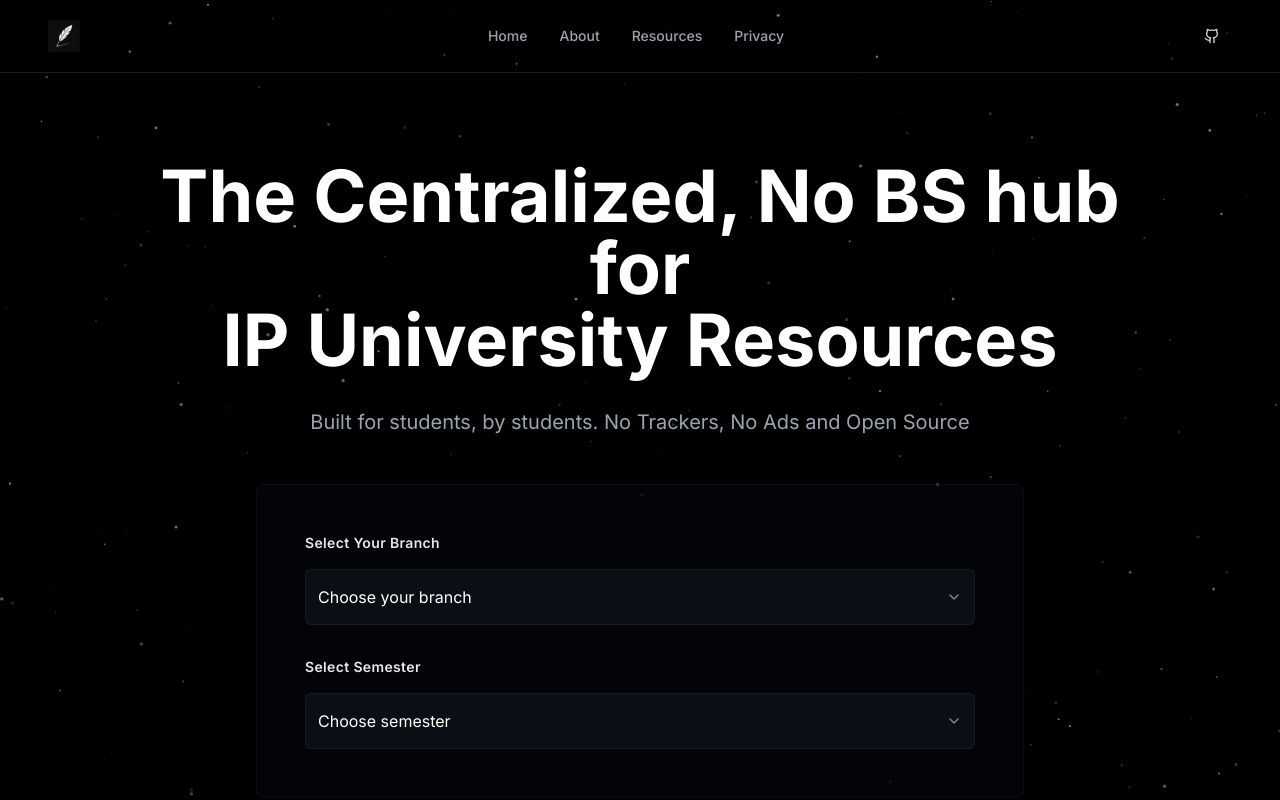
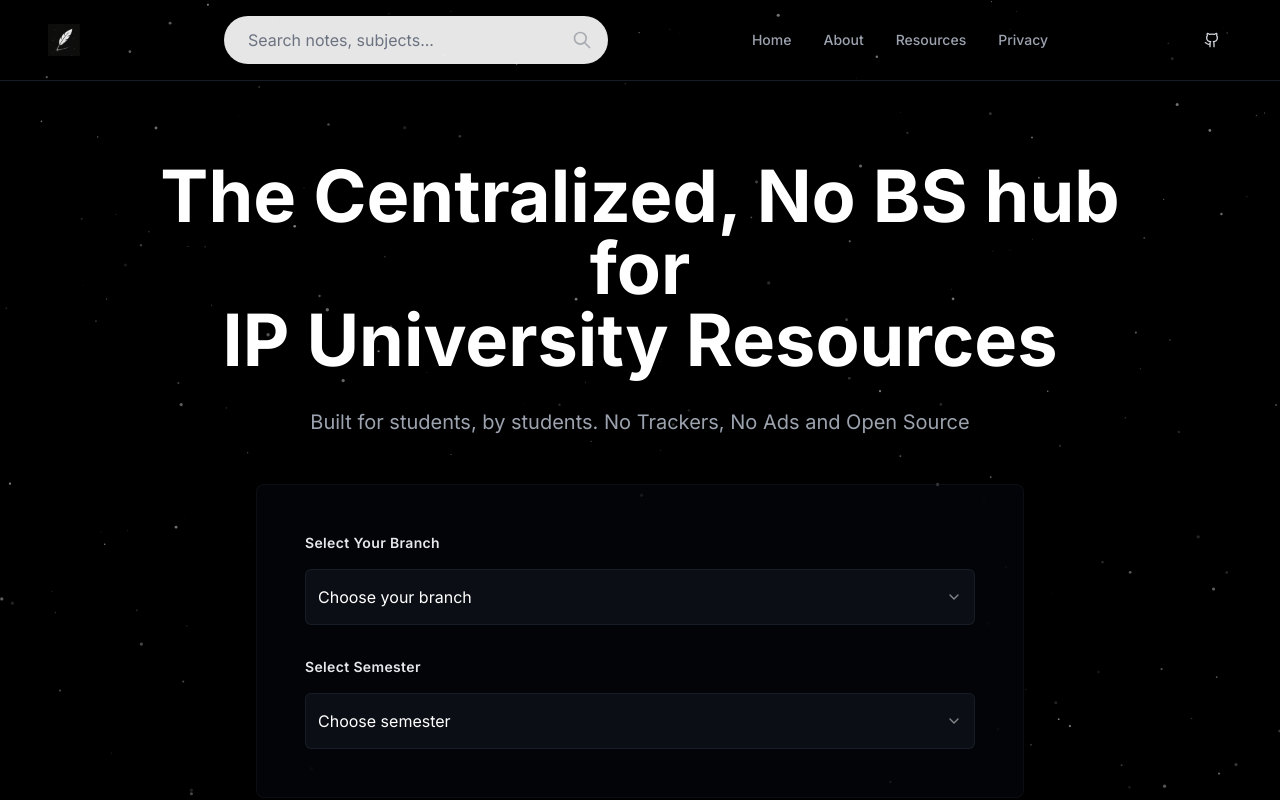
Before and after one commit to Kuberwastaken/engram, a React (Vite) app: page / in a window 1280 px wide. Shown: the top 800 px of the page. Built offline with nearby package versions, Linux system fonts and the light colour scheme.

Commit message:
Search Bar added
I added the search functionality by adding SearchResults.tsx , route added at App.tsx and index styled

```diff
--- a/src/App.tsx
+++ b/src/App.tsx
@@ -11,6 +11,7 @@ import About from "./pages/About";
 import Resources from "./pages/Resources";
 import Privacy from "./pages/Privacy";
 import NotFound from "./pages/NotFound";
+import SearchResults from "./pages/SearchResults";
 
 const queryClient = new QueryClient();
 
@@ -28,6 +29,7 @@ const App = () => (
           <Route path="/:branch/:semester" element={<BranchSemester />} />
           <Route path="/subject/:name" element={<Subject />} />
           <Route path="*" element={<NotFound />} />
+          <Route path="/search" element={<SearchResults />} />
         </Routes>
       </BrowserRouter>
     </TooltipProvider>
--- a/src/pages/Index.tsx
+++ b/src/pages/Index.tsx
@@ -13,6 +13,8 @@ const Index = () => {
   const [isMobileMenuOpen, setIsMobileMenuOpen] = useState(false); // Mobile menu state
   const [isMenuClosing, setIsMenuClosing] = useState(false); // Animation state
   const navigate = useNavigate();
+  const [searchQuery, setSearchQuery] = useState('');
+const [isSearching, setIsSearching] = useState(false);
 
   const branches = [
     'AIDS', 'AIML', 'CIVIL', 'CSE', 'ECE', 'EEE', 'IT', 'MECH'
@@ -27,6 +29,26 @@ const Index = () => {
       setIsMobileMenuOpen(false);
       setIsMenuClosing(false);
     }, 300); // Match CSS animation duration
+  };
+
+  const handleSearchChange = (e: React.ChangeEvent<HTMLInputElement>) => {
+    setSearchQuery(e.target.value);
+  };
+
+  const handleSearchSubmit = () => {
+    if (searchQuery.trim()) {
+      setIsSearching(true);
+      // Navigate to search results page with the query
+      navigate(`/search?q=${encodeURIComponent(searchQuery.trim())}`);
+      setSearchQuery('');
+      setIsSearching(false);
+    }
+  };
+
+  const handleKeyPress = (e: React.KeyboardEvent) => {
+    if (e.key === 'Enter') {
+      handleSearchSubmit();
+    }
   };
 
   // Load preferences from localStorage on mount
@@ -148,6 +170,71 @@ const Index = () => {
                   `}
                 />
               </div>
+              <div className="flex items-center">
+  <div className="relative transition-all duration-500 ease-out">
+  <input
+    type="text"
+    placeholder="Search notes, subjects..."
+    value={searchQuery}
+    onChange={handleSearchChange}
+    onKeyPress={handleKeyPress}
+    className={`bg-white/90 text-black placeholder-gray-500 rounded-full shadow-sm focus:outline-none focus:ring-4 focus:ring-blue-400 transition-all duration-500 ease-out ${
+      isScrolled ? 'w-56 h-6 text-sm px-4' : 'w-96 h-12 text-base px-6'
+    }`}
+    disabled={isSearching}
+  />
+  <button
+    onClick={handleSearchSubmit}
+    disabled={isSearching || !searchQuery.trim()}
+    className={`absolute right-4 top-1/2 transform -translate-y-1/2 transition-all duration-300 ease-in-out ${
+      isSearching || !searchQuery.trim()
+        ? 'opacity-40 cursor-not-allowed'
+        : 'opacity-100 hover:scale-110'
+    }`}
+  >
+    {isSearching ? (
+      <svg
+        className="animate-spin h-5 w-5 text-gray-500"
+        xmlns="http://www.w3.org/2000/svg"
+        fill="none"
+        viewBox="0 0 24 24"
+      >
+        <circle
+          className="opacity-25"
+          cx="12"
+          cy="12"
+          r="10"
+          stroke="currentColor"
+          strokeWidth="4"
+        ></circle>
+        <path
+          className="opacity-75"
+          fill="currentColor"
+          d="M4 12a8 8 0 018-8V0C5.373 0 0 5.373 0 12h4zm2 5.291A7.962 7.962 0 014 12H0c0 3.042 1.135 5.824 3 7.938l3-2.647z"
+        ></path>
+      </svg>
+    ) : (
+      <svg
+        xmlns="http://www.w3.org/2000/svg"
+        className={`text-gray-600 ${
+          isScrolled ? 'h-4 w-4' : 'h-5 w-5'
+        } transition-all duration-300`}
+        fill="none"
+        viewBox="0 0 24 24"
+        stroke="currentColor"
+      >
+        <path
+          strokeLinecap="round"
+          strokeLinejoin="round"
+          strokeWidth={2}
+          d="M21 21l-6-6m2-5a7 7 0 11-14 0 7 7 0 0114 0z"
+        />
+      </svg>
+    )}
+  </button>
+</div>
+</div>
+
 
               {/* Centered Navigation - Desktop Only */}
               <nav className="hidden md:flex items-center space-x-8">
--- /dev/null
+++ b/src/pages/SearchResults.tsx
@@ -0,0 +1,151 @@
+import { useLocation, useNavigate } from 'react-router-dom';
+import { useEffect, useState } from 'react';
+import { Card, CardContent } from '@/components/ui/card';
+import { Button } from '@/components/ui/button';
+import { BookOpen, ArrowLeft } from 'lucide-react';
+import { StarField } from '@/components/StarField';
+
+interface DotNote {
+  id: string;
+  title: string;
+  type: string;
+  branch: string;
+  semester: string;
+  subject: string;
+  viewUrl: string;
+  downloadUrl: string;
+  originalFolder: string;
+}
+
+const SearchResults = () => {
+  const location = useLocation();
+  const navigate = useNavigate();
+  const [searchResults, setSearchResults] = useState<DotNote[]>([]);
+  const [isLoading, setIsLoading] = useState(true);
+
+  const query = new URLSearchParams(location.search).get('q') || '';
+
+  useEffect(() => {
+    const fetchDotNotes = async () => {
+      setIsLoading(true);
+      try {
+        const res = await fetch('/Content-Meta/Dotnotes.json');
+        const data = await res.json();
+        const results: DotNote[] = [];
+
+        // Step 1: Flatten the nested JSON
+        for (const branch in data.branches) {
+          const semesters = data.branches[branch];
+          for (const semester in semesters) {
+            const subjects = semesters[semester];
+            for (const subject in subjects) {
+              const sources = subjects[subject];
+              for (const type in sources) {
+                const files = sources[type];
+                files.forEach((file: any) => {
+                  results.push({
+                    id: file.id,
+                    title: file.name,
+                    type,
+                    branch,
+                    semester,
+                    subject,
+                    viewUrl: file.viewUrl,
+                    downloadUrl: file.downloadUrl,
+                    originalFolder: file.originalFolder,
+                  });
+                });
+              }
+            }
+          }
+        }
+
+        // Step 2: Filter by query
+        const filtered = results.filter((item) =>
+          item.title.toLowerCase().includes(query.toLowerCase()) ||
+          item.branch.toLowerCase().includes(query.toLowerCase()) ||
+          item.semester.toLowerCase().includes(query.toLowerCase()) ||
+          item.subject.toLowerCase().includes(query.toLowerCase()) ||
+          item.type.toLowerCase().includes(query.toLowerCase())
+        );
+
+        setSearchResults(filtered);
+      } catch (error) {
+        console.error('Failed to load dot notes:', error);
+      } finally {
+        setIsLoading(false);
+      }
+    };
+
+    if (query) fetchDotNotes();
+  }, [query]);
+
+  return (
+    <div className="min-h-screen bg-black text-white relative overflow-hidden grain">
+        <StarField />
+      <div className="max-w-6xl mx-auto">
+        <Button
+          variant="ghost"
+          onClick={() => navigate(-1)}
+          className="mb-6 flex items-center gap-2 text-gray-400 hover:text-white"
+        >
+          <ArrowLeft size={18} />
+          Back
+        </Button>
+
+        <h1 className="text-2xl sm:text-3xl font-bold mb-6">
+          Search Results for "{query}"
+        </h1>
+
+        {isLoading ? (
+          <div className="flex justify-center items-center h-64">
+            <div className="animate-spin rounded-full h-12 w-12 border-t-2 border-b-2 border-blue-500"></div>
+          </div>
+        ) : searchResults.length > 0 ? (
+          <div className="grid grid-cols-1 md:grid-cols-2 lg:grid-cols-3 gap-6">
+            {searchResults.map((result) => (
+              <Card
+                key={result.id}
+                className="bg-gray-900/20 border border-gray-800/30 hover:bg-gray-900/30 transition-all cursor-pointer"
+                onClick={() => window.open(result.viewUrl, '_blank')}
+              >
+                <CardContent className="p-6">
+                  <div className="flex items-start gap-4">
+                    <BookOpen className="text-blue-400 mt-1 flex-shrink-0" />
+                    <div>
+                      <h3 className="font-semibold text-lg mb-1">{result.title}</h3>
+                      <p className="text-gray-400 text-sm">
+                        {result.branch} • {result.semester} • {result.subject} • {result.type}
+                      </p>
+                      <a
+                        href={result.downloadUrl}
+                        target="_blank"
+                        rel="noopener noreferrer"
+                        className="text-blue-300 underline text-sm mt-1 block"
+                      >
+                        Download
+                      </a>
+                    </div>
+                  </div>
+                </CardContent>
+              </Card>
+            ))}
+          </div>
+        ) : (
+          <div className="text-center py-12">
+            <p className="text-gray-400 text-lg">No results found for "{query}"</p>
+            <Button
+              variant="outline"
+              className="mt-4 border-gray-700 text-gray-300 hover:text-white"
+              onClick={() => navigate('/')}
+            >
+              Return Home
+            </Button>
+          </div>
+        )}
+      </div>
+    </div>
+  );
+};
+
+export default SearchResults;
```
Also changed, not shown: 1 other file (tests, documents, lock files or other folders).
